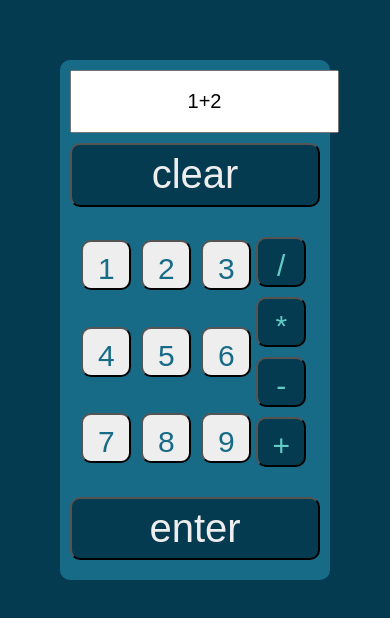
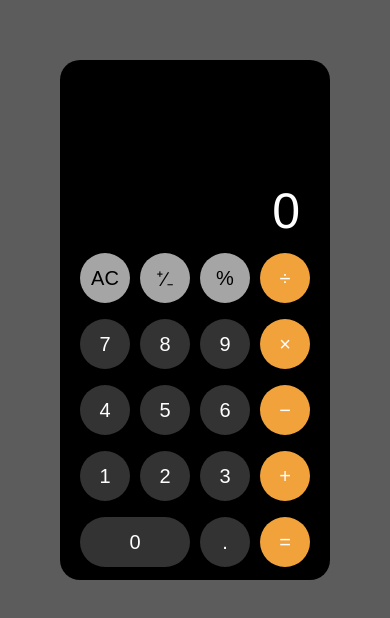
Before and after one commit to davidomullan/odin-calculator, a plain HTML site: page index.html in a window 390 px wide. Shown: the part 102-720 px from the top of the page. Drawn offline with Linux system fonts and the light colour scheme.

Commit message:
Update style to ios calc and get operators working

```diff
--- a/calculator.js
+++ b/calculator.js
@@ -1,4 +1,10 @@
-// Once page loads
+// GLOBAL VARIABLES
+let operand1 = '';
+let operand2 = '';
+let operator = '';
+let on1 = true;
+
+// Once page loads - add eventlisteners
 window.addEventListener("load", (event) => {
   let numKeys = document.querySelectorAll('.num-key')
   let numArray = [...numKeys];
@@ -15,7 +21,7 @@ window.addEventListener("load", (event) => {
   operatorArray.forEach(operatorKey => {
   	operatorKey.addEventListener("click",
   		function() {
-  			pressOperatorKey(operatorKey.innerText);
+  			pressOperatorKey(operatorKey.value);
   		}
   	);
   });
@@ -31,35 +37,79 @@ window.addEventListener("load", (event) => {
   		evaluate();
   	}
   );
+
+  document.querySelector('.percentage-key').addEventListener('click',
+  	function(){
+  		percentage();
+  	}
+  );
 });
 
 // On key press, add number to screen
 function pressNumKey(number){
-	if(document.querySelector('#screenField').value==0){
-		document.querySelector('#screenField').value=number;
+	let screenValue = document.querySelector('#screen-value');
+	if(screenValue.innerText=='0'){
+		screenValue.innerText=number;
 	}
 	else{
-		document.querySelector('#screenField').value+=number;
+		screenValue.innerText+=number;
+	}
+
+	if(on1){
+		operand1+=number;
+		console.log(operand1);
+	}
+	else{
+		operand2+=number;
+		console.log(operand2);
 	}
 }
 
 // On key press, add number to screen
-function pressOperatorKey(operator){
-	document.querySelector('#screenField').value+=operator;
+function pressOperatorKey(operatorkey){
+	if(!on1){
+		evaluate();
+	}
+	on1=false;
+	operator=operatorkey;
+	document.querySelector('#screen-value').innerText='';
 }
 
 // Clear screen
 function clearScreen(){
-	document.querySelector('#screenField').value = 0;
+	document.querySelector('#screen-value').innerText='0';
+	resetGlobals();
 }
 
 function evaluate(){
-	let operand1 = parseInt(document.querySelector('#screenField').value[0]);
-	let operator = document.querySelector('#screenField').value[1];
-	let operand2 = parseInt(document.querySelector('#screenField').value[2]);
-	let result = operate(operand1, operator, operand2);
-	document.querySelector('#screenField').value = result;
+	let result = operate(Number(operand1), operator, Number(operand2));
+	resetGlobals();
+	document.querySelector('#screen-value').innerText=result;
+	operand1=result;
 }
+
+function percentage(){
+	if(operand1 && !operator){
+		operator='/';
+		operand2='100';
+		evaluate();
+	}
+	else if(operator){
+		operand2 = operate(operand1, '/', operand2);
+		evaluate();
+	}
+}
+
+function resetGlobals(){
+	operand1 = '';
+	operand2 = '';
+	operator = '';
+	on1 = true;
+}
+
+//
+// MATH FUNCTIONS
+//
 
 // Division function
 function divide(a, b){
@@ -71,7 +121,7 @@ function multiply(a, b) {
 	return Math.round(a*b);
 }
 
-function substract(a, b){
+function subtract(a, b){
 	return a-b;
 }
 
@@ -80,10 +130,15 @@ function add(a, b){
 	return a+b;
 }
 
-// Evaluates two operands and an operator
+// Evaluates two operands with an operator
 function operate(operand1, operator, operand2){
 	if(!operator){
-		return NaN;
+		if(operand1){
+			return operand1;
+		}
+		else{
+			return 0;
+		}
 	}
 	else{
 		if(operator=='/'){
--- a/index.html
+++ b/index.html
@@ -11,32 +11,32 @@
 	<div class="content">
 		<div class="case">
 			<div class="screen">
-				<input type="text" name="screenName" id="screenField" value="1+2">
-			</div>
-			<div class="clear">
-				<button class="clear-key">clear</button>
+				<p id="screen-value">0</p>
 			</div>
 			<div class="keys">
-				<div class="numpad">
-					<button class="num-key" id="one-key">1</button>
-					<button class="num-key" id="two-key">2</button>
-					<button class="num-key" id="three-key">3</button>
-					<button class="num-key" id="four-key">4</button>
-					<button class="num-key" id="five-key">5</button>
-					<button class="num-key" id="six-key">6</button>
-					<button class="num-key" id="seven-key">7</button>
-					<button class="num-key" id="eight-key">8</button>
-					<button class="num-key" id="nine-key">9</button>
-				</div>
-				<div class="operators">
-					<button class="operator" id="divide-key">/</button>
-					<button class="operator" id="multiply-key">*</button>
-					<button class="operator" id="minus-key">-</button>
-					<button class="operator" id="plus-key">+</button>
-				</div>
-			</div>
-			<div class="enter">
-				<button class="enter-key">enter</button>
+				<button class="clear-key top-row">AC</button>
+				<button class="toggle-sign-key top-row">&#8314;&#8725;&#8331;</button>
+				<button class="percentage-key top-row">%</button>
+				<button class="operator right-column" id="divide-key" value="/">÷</button>
+
+				<button class="num-key" id="seven-key">7</button>
+				<button class="num-key" id="eight-key">8</button>
+				<button class="num-key" id="nine-key">9</button>
+				<button class="operator right-column" id="multiply-key" value="*">×</button>
+
+				<button class="num-key" id="four-key">4</button>
+				<button class="num-key" id="five-key">5</button>
+				<button class="num-key" id="six-key">6</button>
+				<button class="operator right-column" id="minus-key" value="-">−</button>
+
+				<button class="num-key" id="one-key">1</button>
+				<button class="num-key" id="two-key">2</button>
+				<button class="num-key" id="three-key">3</button>
+				<button class="operator right-column" id="plus-key" value="+">+</button>
+
+				<button class="num-key" id="zero-key">0</button>
+				<button class="decimal-key">.</button>
+				<button class="enter-key right-column">=</button>
 			</div>
 		</div>
 	</div>
--- a/styles.css
+++ b/styles.css
@@ -4,7 +4,8 @@
 }
 
 html {
-	font-family: Helvetica, Roboto, sans-serif;
+	color: #ffffff;
+	font-family: Helvetica, Roboto, Sans-Serif;
 }
 
 body {
@@ -13,12 +14,31 @@ body {
 }
 
 button {
-	border-radius: 10px;
-	background-color: #EEEEEE;
+	color: white;
+	font-size: 40px;
+	align-items: center;
+	background-color: #333333;
+	border-radius: 90px;
+	border: none;
+	display: flex;
+	justify-content: center;
+	height: 90px;
+	width: 90px;
+}
+
+button:active, button:focus {
+	background-color: #727272;
+	height: 85px;
+	width: 85px;
+	margin: 2.5px;
+}
+
+button:hover {
+	filter: brightness(120%);
 }
 
 .content {
-	background-color: #053B50;
+	background-color: #5c5c5c;
 	display: flex;
 	flex: 1;
 	align-items: center;
@@ -26,8 +46,8 @@ button {
 }
 
 .case {
-	background-color: #176B87;
-	border-radius: 10px;
+	background-color: #000000;
+	border-radius: 20px;
 	display: flex;
 	flex-direction: column;
 	height: 800px;
@@ -36,80 +56,56 @@ button {
 }
 
 .screen {
+	align-items: flex-end;
+	justify-content: flex-end;
 	display: flex;
 	flex: 1;
-	flex-wrap: wrap;
+	padding: 10px 20px;
 }
-.screen > input {
-	text-align: center;
-	flex: 1;
-	font-size: 30px;
-}
-
-.clear {
-	display: flex;
-	flex: 1;
-	padding: 10px 0;
-}
-.clear-key {
-	background-color: #053B50;
-	color: #EEEEEE;
-	font-size: 40px;
-	flex: 1;
+#screen-value {
+	color: #ffffff;
+	font-size: 100px;
+	text-align: right;
 }
 
 .keys {
+	align-items: center;
+	justify-content: center;
 	display: flex;
-	flex: 1;
-	padding: 10px;
-}
-.num-key, .operator {
-	font-size: 40px;
-	height: 70px;
-	width: 70px;
+	flex-flow: row wrap;
+	flex: 2;
+	gap: 10px;
 }
 
-.numpad {
-	align-items: center;
-	display: flex;
-	flex-wrap: wrap;
-	flex: 3;
-	gap: 10px;
-	justify-content: center;
-}
-.num-key{
-	color: #176B87;
-	padding: 10px;
-	text-align: center;
+#zero-key {
+	height: 90px;
+	width: 190px;
 }
 
-.operators {
-	padding: 10px 0;
-	align-items: center;
-	display: flex;
-	flex-wrap: wrap;
-	flex: 1;
-	gap: 10px;
-	justify-content: center;
-}
-.operator{
-	background-color: #053B50;
-	color: #64CCC5;
-	padding: 10px;
-	text-align: center;
+#zero-key:active, #zero-key:focus {
+	height: 85px;
+	width: 185px;
+	margin: 2.5px;
 }
 
-.enter {
-	display: flex;
-	flex: 1;
-	padding: 10px 0;
+.top-row {
+	color: #000000;
+	background-color: #a5a5a5;
 }
-.enter-key{
-	background-color: #053B50;
-	color: #EEEEEE;
-	font-size: 40px;
-	flex: 1;
+
+.top-row:active, .top-row:focus {
+	background-color: #d9d9d9;
 }
+
+.right-column {
+	background-color: #f1a23b;
+}
+
+.right-column:active, .right-column:focus {
+	color: #f1a23b;
+	background-color: #ffffff;
+}
+
 
 @media (max-width: 800px) {
   .case {
@@ -117,13 +113,23 @@ button {
   	width: 250px;
   }
 
-  .screen > input {
-  	font-size: 20px;
+  #screen-value {
+  	font-size: 50px;
   }
 
-  .num-key, .operator {
-  	font-size: 30px;
+  .keys {
+  	gap: 10px;
+  }
+
+  button {
+  	font-size: 20px;
   	height: 50px;
   	width: 50px;
   }
+
+  #zero-key {
+  	height: 50px;
+  	width: 110px;
+  }
+
 }
```
